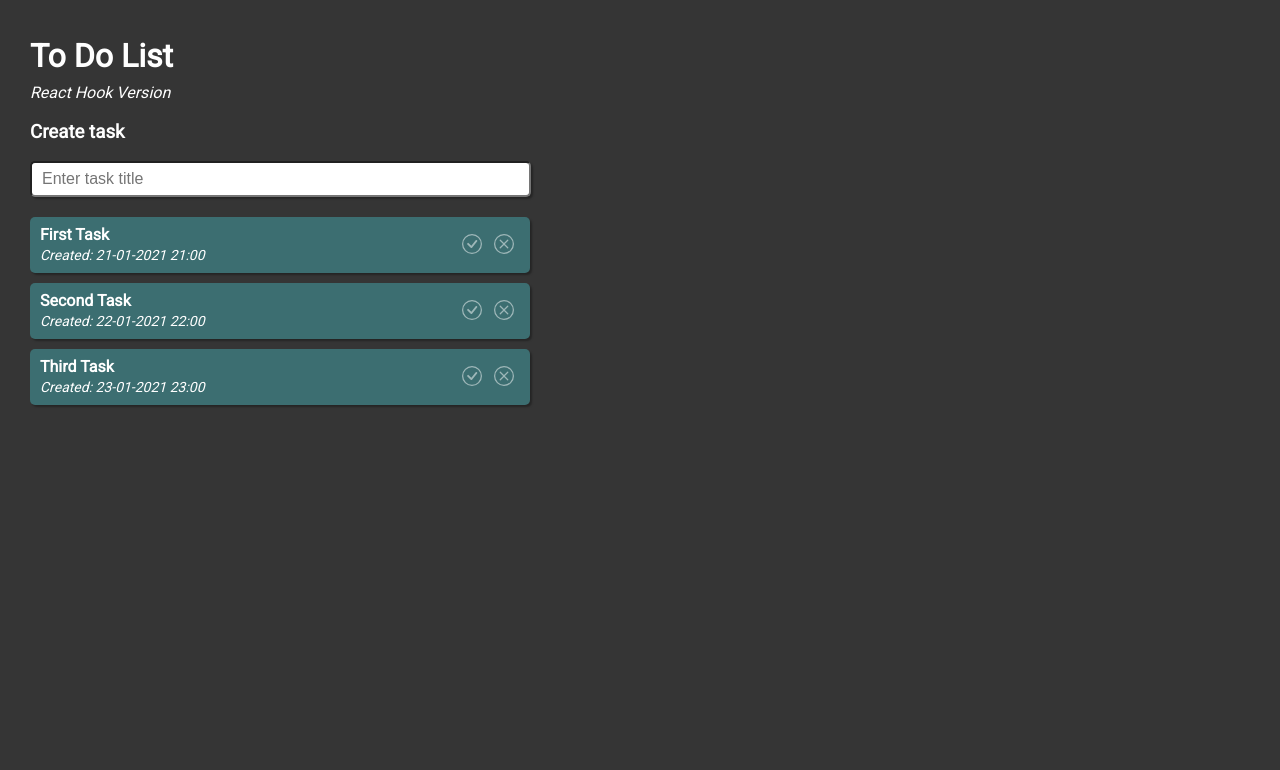
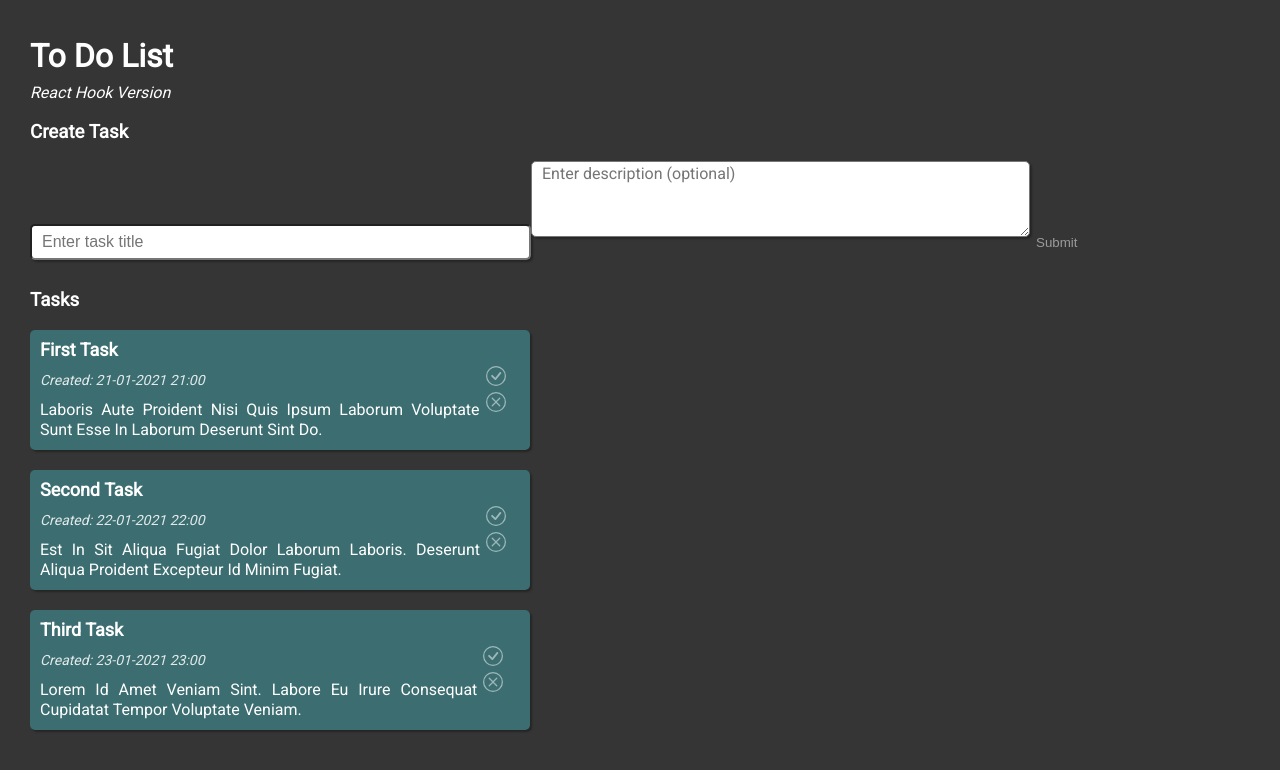
Before and after one commit to aklauritzen/to-do-list-hooks-version, a React (Create React App) app: page / in a window 1280 px wide. Shown: the top 770 px of the page. Built offline with nearby package versions, Linux system fonts and the light colour scheme.

Commit message:
Add optional task desription, and change current todo.text to taskTitle Fixes #7

```diff
--- a/src/App.css
+++ b/src/App.css
@@ -26,10 +26,9 @@ h1 {
   box-shadow: 2px 2px 2px rgba(0, 0, 0, 0.3);
   display: flex;
   justify-content: space-between;
-  margin-bottom: 10px;
-  padding: 3px 10px;
+  margin-bottom: 20px;
+  padding: 10px;
   text-transform: capitalize;
-  height: 50px;
   line-height: 20px;
 }
 
@@ -62,14 +61,25 @@ button:hover {
 
 @keyframes background-color {
   100% {
-    /* filter: invert(0%) sepia(96%) saturate(16%) hue-rotate(292deg) brightness(95%) contrast(104%); */
     opacity: 100%;
   }
 }
 
 .todo-title {
-  font-size: 16px;
+  font-size: 18px;
   font-weight: bold;
+}
+
+.todo-description {
+  padding-top: 10px;
+  text-align: justify;
+}
+
+.todo-meta {
+  padding-top: 10px;
+  font-style: italic;
+  font-size: 14px;
+  opacity: 85%;
 }
 
 .todo-icon {
@@ -78,21 +88,22 @@ button:hover {
   height: 20px;
 }
 
-.todo-meta {
-  font-style: italic;
-  font-size: 14px;
-}
-
-.title-form {
-  padding-bottom: 20px;
-
-}
-
-.title-form .input {
+.input {
   box-shadow: 2px 2px 2px rgba(0, 0, 0, 0.3);
   border-radius: 5px;
   width: 485px;
   height: 30px;
   font-size: 16px;
   padding-left: 10px;
+  margin-bottom: 10px;
 }
+
+.description-form {
+  width: 485px;
+  height: 70px;
+  font-family: 'Roboto', sans-serif;
+}
+
+.todo-list-form {
+  /* TODO: Add CSS to make inputfields on top of eachother */
+}
--- a/src/App.js
+++ b/src/App.js
@@ -1,8 +1,10 @@
 // TODO: Connect app to database (MongoDB?)
 // TODO: #5 Undo complete
 // TODO: #6 If modified, then change meta to modified date: Modified 23-01-2021 23:00
-// TODO: #7 Add optional task desription, and change current todo.text to taskTitle
 // TODO: #10 Completed task should move to the end of the to do list. animated move?
+// TODO: #12 Sort todo list by alphabetical order or by created order
+// TODO: #13 On delete show confirm delete popup. Not default JavaScript popup. Design should match project.
+// TODO: Clear fields after submit
 
 import React from 'react';
 import './App.css';
@@ -20,7 +22,10 @@ function Todo({ todo, index, completeTodo, removeTodo }) {
         <div className="todo-meta">
           created: {todo.currentDateFormated}
         </div>
+        <div className="todo-description">
+          {todo.description}
         </div>
+      </div>
       <div>
         <button onClick={() => completeTodo(index)}><img className="todo-icon" alt="Checkmark icon" src="complete-todo-icon.svg" /></button>
         <button onClick={() => removeTodo(index)}><img className="todo-icon" alt="Delete icon" src="delete-todo-icon.svg" /></button>
@@ -29,51 +34,79 @@ function Todo({ todo, index, completeTodo, removeTodo }) {
   );
 };
 
+const initialValues = {
+  title: "",
+  description: "",
+};
+
 // Handles update, submit and empty field issue
 function TodoForm({ addTodo }) {
-  const [value, setValue] = React.useState("");
+  const [values, setValues] = React.useState(initialValues);
 
-  const handleSubmit = e => {
+  const handleInputChange = e => {
+    const { name, value } = e.target;
+    setValues({
+      ...values,
+      [name]: value,
+    });
+  };
 
+  const handleFormSubmit = e => {
     // Important! - preventDefault() cancels the native behavior of the Submit button.
     e.preventDefault();
 
-    // If no value return
-    if(!value) return;
+    // Title value has to be entered
+    if(!values.title) return;
 
-    addTodo(value);
-    setValue("");
-  };
+    addTodo(values.title, values.description);
+
+    document.getElementById("title-input").value = "asdasdasdds";
+  }
 
   // On input submit call
   return (
-    <form className="title-form" onSubmit={handleSubmit}>
+    <form className="create-task-form" id="task-form" onSubmit={handleFormSubmit}>
       <input
         placeholder="Enter task title"
         type="text"
+        id="title-input"
         className="input"
-        value={value}
-        onChange={e => setValue(e.target.value)}
+        value={values.title}
+        name="title"
+        label="Title"
+        onChange={handleInputChange}
       />
+      <textarea
+        placeholder="Enter description (optional)"
+        type="text"
+        className="input description-form"
+        value={values.description}
+        name="description"
+        label="Description"
+        onChange={handleInputChange}
+      />
+      <button type="submit">Submit</button>
     </form>
   );
 }
 
 function App() {
-
   // Todo object list with test data
   const [todos, setTodos] = React.useState([
     { text: "First task",
+      description: "Laboris aute proident nisi quis ipsum laborum voluptate sunt esse in laborum deserunt sint do.",
       isCompleted: false,
       currentDateFormated: "21-01-2021 21:00"
     },
     {
       text: "Second task",
+      description: "Est in sit aliqua fugiat dolor laborum laboris. Deserunt aliqua proident excepteur id minim fugiat.",
       isCompleted: false,
       currentDateFormated: "22-01-2021 22:00"
     },
     {
       text: "Third task",
+      description: "Lorem id amet veniam sint. Labore eu irure consequat cupidatat tempor voluptate veniam.",
       isCompleted: false,
       currentDateFormated: "23-01-2021 23:00"
     },
@@ -88,14 +121,13 @@ function App() {
   const month = ('0' + parseInt(today.getMonth() + 1)).slice(-2);
   const year = today.getFullYear();
   const hours = ('0' + parseInt(today.getHours() + 1)).slice(-2);
-  const minutes = today.getMinutes();
-
+  const minutes = ('0' + parseInt(today.getMinutes() + 1)).slice(-2);
   const currentDateFormated = date + "-" + month + "-" + year + " " + hours + ":" + minutes;
 
   // Adds a new todo
-  const addTodo = text => {
+  const addTodo = (title, description) => {
     // Spread operator copies the existing list
-    const newTodos = [...todos, { text, currentDateFormated }];
+    const newTodos = [...todos, { text: title, description, currentDateFormated }];
     setTodos(newTodos)
   };
 
@@ -120,8 +152,11 @@ function App() {
     <div className="app">
       <h1>To Do List</h1>
       <em>React Hook Version</em>
-      <h3>Create task</h3>
-      <TodoForm addTodo={addTodo} />
+        <h3>Create Task</h3>
+      <div className="todo-list-form">
+        <TodoForm addTodo={addTodo} />
+      </div>
+      <h3>Tasks</h3>
       <div className="todo-list">
         {todos.map((todo, index) => (
           <Todo
```
